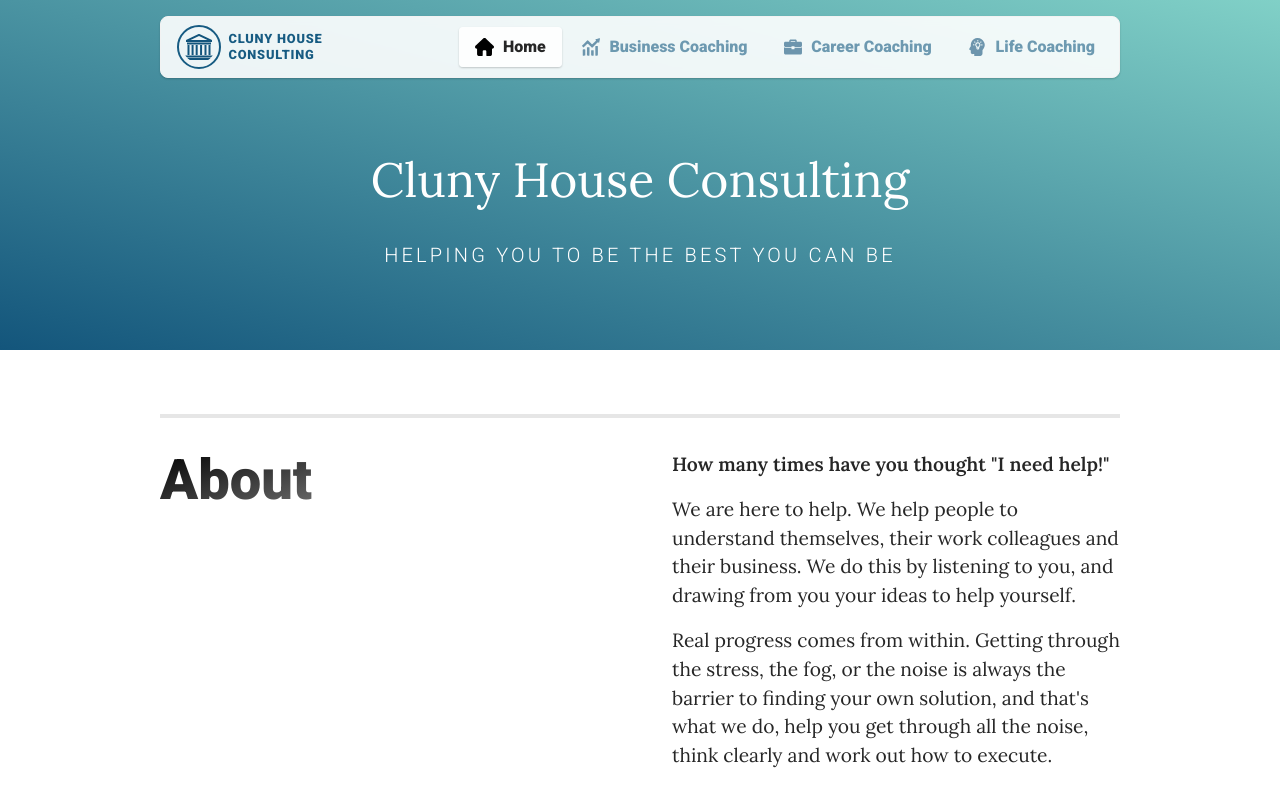
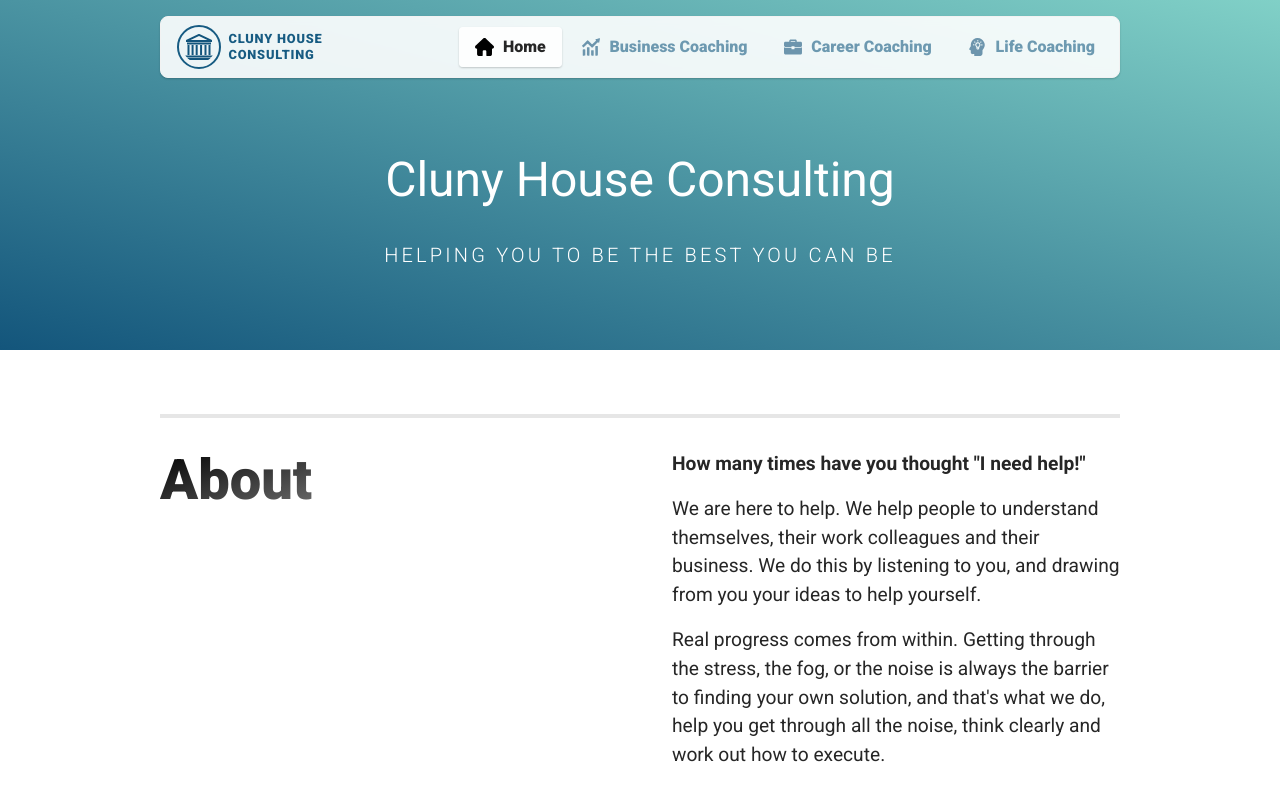
Before and after one commit to CJohnston079/cluny-house-consulting, a React (Vite) app: page / in a window 1280 px wide. Shown: the top 800 px of the page. Built offline with nearby package versions, Linux system fonts and the light colour scheme.

Commit message:
Chore: remove `--serif` variable and "Lora" font

```diff
--- a/index.html
+++ b/index.html
@@ -8,7 +8,7 @@
 		<link rel="preconnect" href="https://fonts.googleapis.com" />
 		<link rel="preconnect" href="https://fonts.gstatic.com" crossorigin />
 		<link
-			href="https://fonts.googleapis.com/css2?family=Lora:ital,wght@0,400..700;1,400..700&family=Roboto:ital,wght@0,100;0,300;0,400;0,500;0,700;0,900;1,100;1,300;1,400;1,500;1,700;1,900&display=swap"
+			href="https://fonts.googleapis.com/css2?family=Roboto:ital,wght@0,100;0,300;0,400;0,500;0,700;0,900;1,100;1,300;1,400;1,500;1,700;1,900&display=swap"
 			rel="stylesheet"
 		/>
 	</head>
--- a/src/App.css
+++ b/src/App.css
@@ -11,7 +11,7 @@
 p,
 span,
 li {
-	font-family: var(--serif);
+	font-family: var(--sans-serif);
 }
 
 input,
--- a/src/Hero.css
+++ b/src/Hero.css
@@ -9,7 +9,7 @@
 	padding: 1rem 0;
 	font-weight: 400;
 	font-size: 3rem;
-	font-family: var(--serif);
+	font-family: var(--sans-serif);
 	line-height: 3.5rem;
 	color: white;
 }
--- a/src/index.css
+++ b/src/index.css
@@ -20,7 +20,6 @@
 	--br-mid: 0.5rem;
 	--br-heavy: 1rem;
 
-	--serif: "Lora", serif;
 	--sans-serif: "Roboto", sans-serif;
 
 	color-scheme: light dark;
```
